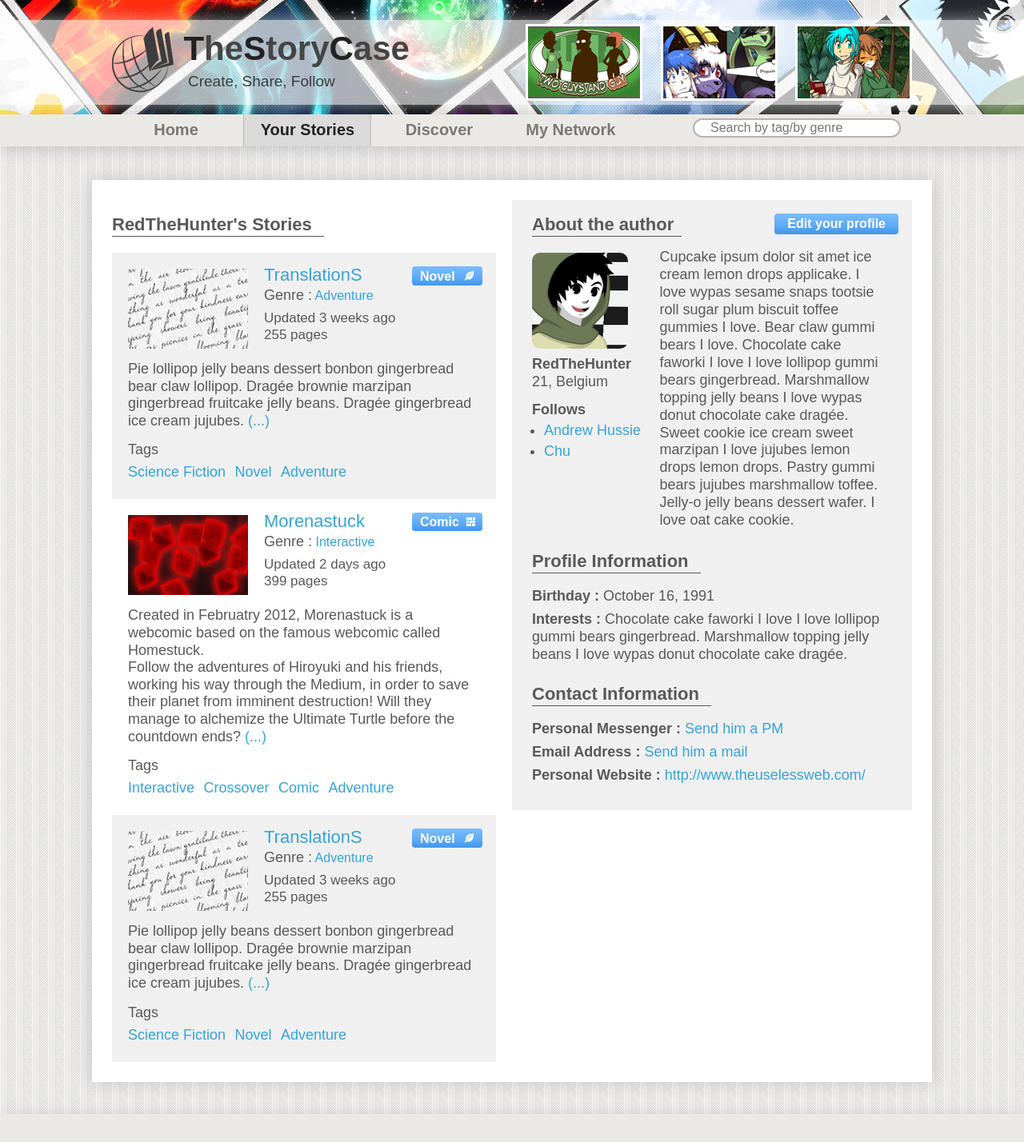
After one commit to MaximilienDethier/Integration, a PHP site: page /html/yourStories.html in a window 1280 px wide. The commit adds this page. Shown: the whole page at 80% size. Run offline with PHP 8.4, Linux system fonts and the light colour scheme.

Commit message:
4Pages
Ajout de "Your Stories"

```diff
--- a/css/style.css
+++ b/css/style.css
@@ -750,7 +750,7 @@ font-size:22px;
 margin-bottom:5px;
 }
 
-#randomStories img
+#randomStories img, #listStories img
 {
 margin-bottom:5px;
 margin-top:2px;
@@ -769,17 +769,18 @@ font-size:18px;
 line-height:120%;
 }
 
-.middleInfo .author
+.author
 {
 font-size:18px;
 margin-bottom:11px;
 }
 
-.rightInfo li
+.rightInfo li, .tagTitle+ul li
 {
 display:inline-block;
 margin:5px;
 margin-left:0px;
+margin-right:7px;
 font-size:18px;
 }
 
@@ -828,7 +829,8 @@ background-color:#F0F0F0;
 
 .type
 {
-padding-top:3px;
+padding-top:4px;
+padding-bottom:3px;
 display:inline-block;
 width:68px;
 
@@ -842,6 +844,7 @@ top:25px;
 display:inline-block;
 margin-left:3px;
 position:relative;
+left:5px;
 background-image:url("../images/iconset.png");
 width:11px;
 height:14px;
@@ -850,6 +853,8 @@ background-position: 14px 20px;
 
 .Comic span
 {
+position:relative;
+left:2px;
 display:inline-block;
 margin-left:3px;
 background-image:url("../images/iconset.png");
@@ -857,3 +862,214 @@ width:11px;
 height:12px;
 background-position: 28px 19px;
 }
+
+#listStories
+{
+margin-top:20px;
+}
+
+#listStories article
+{
+display:inline-block;
+vertical-align:top;
+position:relative;
+width:44%;
+padding:25px;
+}
+
+.smallInfo, .leftInfo
+{
+display:inline-block;
+vertical-align:top;
+}
+
+.smallInfo
+{
+margin-left:20px;
+max-width:255px;
+}
+
+#listStories h3
+{
+font-size:22px;
+}
+
+#listStories .author
+{
+margin-top:5px;
+}
+
+/* Your Stories */
+
+#yourStories #content
+{
+overflow:hidden;
+}
+
+#yourStories .type
+{
+top:17px;
+right:17px;
+}
+
+#storyByAuthor h2
+{
+margin-top:12px;
+margin-bottom:20px;
+}
+
+#aboutAuthor
+{
+background-color:#F0F0F0;
+padding:25px;
+padding-top:20px;
+width:45%;
+float:right;
+position:relative;
+}
+
+#aboutAuthor h2
+{
+margin-top:20px;
+margin-bottom:18px;
+}
+
+#content #h2Author
+{
+display:block;
+width:180px;
+margin-top:0px;
+padding-right:7px;
+margin-bottom:17px;
+}
+
+#leftInfoAuthor, #descriptionAuthor
+{
+display:inline-block;
+vertical-align:top;
+}
+
+#leftInfoAuthor
+{
+width:145px;
+margin-right:10px;
+font-size:18px;
+}
+
+	#leftInfoAuthor img
+	{
+	margin-top:3px;
+	-webkit-border-radius: 10px;
+	-moz-border-radius: 10px;
+	border-radius: 10px;
+	}
+
+	#leftInfoAuthor h3
+	{
+	font-weight:bold;
+	line-height:120%;
+	padding-top:6px;
+	}
+
+	#leftInfoAuthor p
+	{
+	margin-bottom:9px;
+	}
+
+	#leftInfoAuthor ul
+	{
+	margin-top:6px;
+	}
+
+	#leftInfoAuthor li
+	{
+	font-size:18px;
+	margin-bottom:8px;
+	list-style-type: disc;
+	margin-left:15px;
+	}
+
+	#descriptionAuthor
+	{
+	position:relative;
+	top:-2px;
+	font-size:18px;
+	line-height:122%;
+	}
+
+#descriptionAuthor
+{
+width:280px;
+}
+
+#aboutAuthor p
+{
+	font-size:18px;
+	line-height:122%;
+	margin-bottom:7px;
+}
+
+#storyByAuthor
+{
+margin-top:8px;
+width:48%;
+float:left;
+}
+
+	#storyByAuthor article
+	{
+	position:relative;
+	padding:20px;
+	}
+
+.topInfo img
+{
+float:left;
+margin-right:20px;
+margin-bottom:15px;
+}
+
+.tagTitle
+{
+font-size:18px;
+margin-top:16px;
+margin-bottom:5px;
+}
+
+
+.topInfo .genre
+{
+font-size:18px;
+margin-bottom:6px;
+}
+
+.topInfo p
+{
+font-size:17px;
+line-height:125%;
+}
+
+#storyByAuthor .topInfo h3
+{
+font-size:22px;
+position:relative;
+top:-3px;
+}
+
+#yourStories .descriptionStory
+{
+clear:both;
+}
+
+.profileTitle
+{
+font-weight:bold;
+}
+
+#aboutAuthor .edit
+{
+width:auto;
+text-align:center;
+padding:3px 16px;
+font-size:16px;
+}
--- a/html/home.html
+++ b/html/home.html
@@ -24,7 +24,7 @@
 		<div id="backNav">
 			<nav>
 				<a href="home.html" id="current">Home</a>
-				<a href="#">Your Stories</a>
+				<a href="yourStories.html">Your Stories</a>
 				<a href="discover.html">Discover</a>
 				<a href="network.html">My Network</a>
 
--- a/html/network.html
+++ b/html/network.html
@@ -24,7 +24,7 @@
 		<div id="backNav">
 			<nav>
 				<a href="home.html">Home</a>
-				<a href="#">Your Stories</a>
+				<a href="yourStories.html">Your Stories</a>
 				<a href="discover.html">Discover</a>
 				<a href="network.html" id="current">My Network</a>
 
--- /dev/null
+++ b/html/yourStories.html
@@ -0,0 +1,155 @@
+<!DOCTYPE HTML>
+<html lang="en-US">
+<head>
+	<meta charset="UTF-8">
+	<title>TheStoryCase - My Network</title>
+	<link rel="stylesheet" href="../css/style.css" />
+</head>
+<body id="yourStories">
+	<header>
+		<div id="backTop">
+			<div id="top">
+				<a href="home.html"><img src="../images/globeLogo.png" alt="The website's logo" title="TheStoryCase!" width="77" height="83"/>
+				<h1><span class="greyLetter">T</span>he<span class="greyLetter">S</span>tory<span class="greyLetter">C</span>ase</h1>
+				<h2>Create, Share, Follow</h2></a>
+
+				<ul id="lastStories">
+					<li><a href="#"><img src="../images/webcomic1.png" width="140" height="90"/></a></li>
+					<li><a href="#"><img src="../images/webcomic2.png" width="140" height="90"/></a></li>
+					<li><a href="#"><img src="../images/webcomic3.png" width="140" height="90"/></a></li>
+				</ul>
+			</div>
+		</div>
+
+		<div id="backNav">
+			<nav>
+				<a href="home.html">Home</a>
+				<a href="yourStories.html" id="current">Your Stories</a>
+				<a href="discover.html">Discover</a>
+				<a href="network.html">My Network</a>
+
+				<input id="search" type="search" placeholder="Search by tag/by genre" />
+			</nav>
+		</div>
+
+	</header>
+
+	<div id="content">
+		<section id="storyByAuthor">
+
+			<h2>RedTheHunter's Stories</h2>
+
+			<article class="unevenStory">
+				<div class="topInfo">
+					<a href="#" title="Read this story!"><img src="../images/defaultPrevBook.png" width="150" height="100"/></a>
+					<a href="#" title="Read this story!"><h3>TranslationS</h3></a>
+					<p class="genre">Genre :</p> <a href="#" title="List all the stories from this genre">Adventure</a>
+					<p>Updated 3 weeks ago<br />
+						255 pages</p>
+				</div>
+				<p class="type Novel">Novel <span></span></p>
+
+				<p class="descriptionStory">
+					Pie lollipop jelly beans dessert bonbon gingerbread bear claw lollipop.
+					Dragée brownie marzipan gingerbread fruitcake jelly beans. Dragée gingerbread ice cream jujubes. <a href="#" title="Read More!">(...)</a>
+				</p>
+				<h3 class="tagTitle">Tags</h3>
+				<ul>
+					<li><a href="#" title="List all the stories with this tag">Science Fiction</a></li>
+					<li><a href="#" title="List all the stories with this tag">Novel</a></li>
+					<li><a href="#" title="List all the stories with this tag">Adventure</a></li>
+				</ul>
+			</article>
+
+			<article class="evenStory">
+				<div class="topInfo">
+					<a href="#" title="Read this story!"><img src="../images/prevStory1.png" width="150" height="100"/></a>
+					<a href="#" title="Read this story!"><h3>Morenastuck</h3></a>
+					<p class="genre">Genre :</p> <a href="#" title="List all the stories from this genre">Interactive</a>
+					<p>Updated 2 days ago<br />
+						399 pages</p>
+				</div>
+				<p class="type Comic">Comic <span></span></p>
+
+				<p class="descriptionStory">
+					Created in Februatry 2012, Morenastuck is a webcomic based on the famous webcomic called Homestuck. <br />
+					Follow the adventures of Hiroyuki and his friends, working his way through the Medium, in order to save
+					their planet from imminent destruction! Will they manage to alchemize the Ultimate Turtle before the countdown ends? <a href="#" title="Read More!">(...)</a>
+				</p>
+				<h3 class="tagTitle">Tags</h3>
+				<ul>
+					<li><a href="#" title="List all the stories with this tag">Interactive</a></li>
+					<li><a href="#" title="List all the stories with this tag">Crossover</a></li>
+					<li><a href="#" title="List all the stories with this tag">Comic</a></li>
+					<li><a href="#" title="List all the stories with this tag">Adventure</a></li>
+				</ul>
+			</article>
+
+			<article class="unevenStory">
+				<div class="topInfo">
+					<a href="#" title="Read this story!"><img src="../images/defaultPrevBook.png" width="150" height="100"/></a>
+					<a href="#" title="Read this story!"><h3>TranslationS</h3></a>
+					<p class="genre">Genre :</p> <a href="#" title="List all the stories from this genre">Adventure</a>
+					<p>Updated 3 weeks ago<br />
+						255 pages</p>
+				</div>
+				<p class="type Novel">Novel <span></span></p>
+
+				<p class="descriptionStory">
+					Pie lollipop jelly beans dessert bonbon gingerbread bear claw lollipop.
+					Dragée brownie marzipan gingerbread fruitcake jelly beans. Dragée gingerbread ice cream jujubes. <a href="#" title="Read More!">(...)</a>
+				</p>
+				<h3 class="tagTitle">Tags</h3>
+				<ul>
+					<li><a href="#" title="List all the stories with this tag">Science Fiction</a></li>
+					<li><a href="#" title="List all the stories with this tag">Novel</a></li>
+					<li><a href="#" title="List all the stories with this tag">Adventure</a></li>
+				</ul>
+			</article>
+
+		</section>
+
+		<div id="aboutAuthor">
+			<p class="type edit">Edit your profile</p>
+			<h2 id="h2Author">About the author</h2>
+			<div id="leftInfoAuthor">
+				<img src="../images/bigAvatar.png" width="120" height="120" />
+				<h3>RedTheHunter</h3>
+				<p>21, Belgium</p>
+				<h3>Follows</h3>
+				<ul>
+					<li><a href="#" title="See Andrew Hussie's profile">Andrew Hussie</a></li>
+					<li><a href="#" title="See Chu's profile">Chu</a></li>
+				</ul>
+			</div>
+
+			<p id="descriptionAuthor">Cupcake ipsum dolor sit amet ice cream lemon drops applicake.
+			I love wypas sesame snaps tootsie roll sugar plum biscuit toffee gummies I love. Bear claw
+			gummi bears I love. Chocolate cake faworki I love I love lollipop gummi bears gingerbread.
+			Marshmallow topping jelly beans I love wypas donut chocolate cake dragée. <br />
+			Sweet cookie ice cream sweet marzipan I love jujubes lemon drops lemon drops.
+			Pastry gummi bears jujubes marshmallow toffee. Jelly-o jelly beans dessert wafer. I love oat cake cookie.</p>
+
+			<h2>Profile Information</h2>
+
+			<p><span class="profileTitle">Birthday :</span> October 16, 1991</p>
+			<p><span class="profileTitle">Interests :</span> Chocolate cake faworki I love I love lollipop gummi bears gingerbread.
+			Marshmallow topping jelly beans I love wypas donut chocolate cake dragée.</p>
+
+			<h2>Contact Information</h2>
+
+			<p><span class="profileTitle">Personal Messenger :</span> <a href="#">Send him a PM</a></p>
+			<p><span class="profileTitle">Email Address :</span> <a href="mailto:maximilienDethier@gmail.com">Send him a mail</a></p>
+			<p><span class="profileTitle">Personal Website :</span> <a href="http://www.theuselessweb.com/">http://www.theuselessweb.com/</a></p>
+		</div>
+
+	</div>
+
+	<footer>
+	</footer>
+
+	<script src="../js/jquery.js"></script>
+	<script src="../js/script.js"></script>
+
+</body>
+</html>
```
Also changed, not shown: html/discover.html (+69 -8 lines), images/bigAvatar.png (added), images/defaultPrevBook.png (added), images/miniStory1.png (added), images/miniStory2.png (added), images/miniStory3.png (added).
